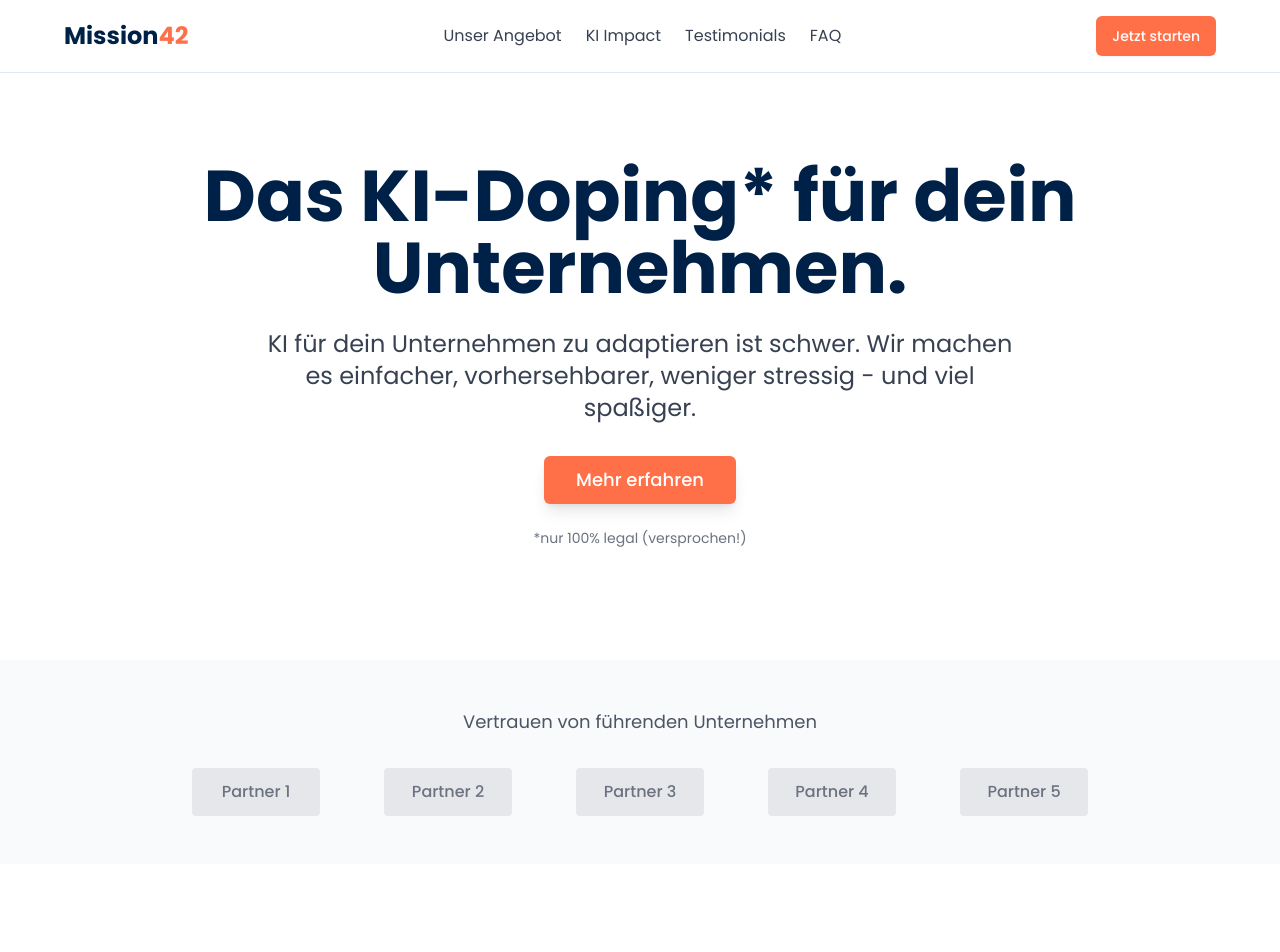
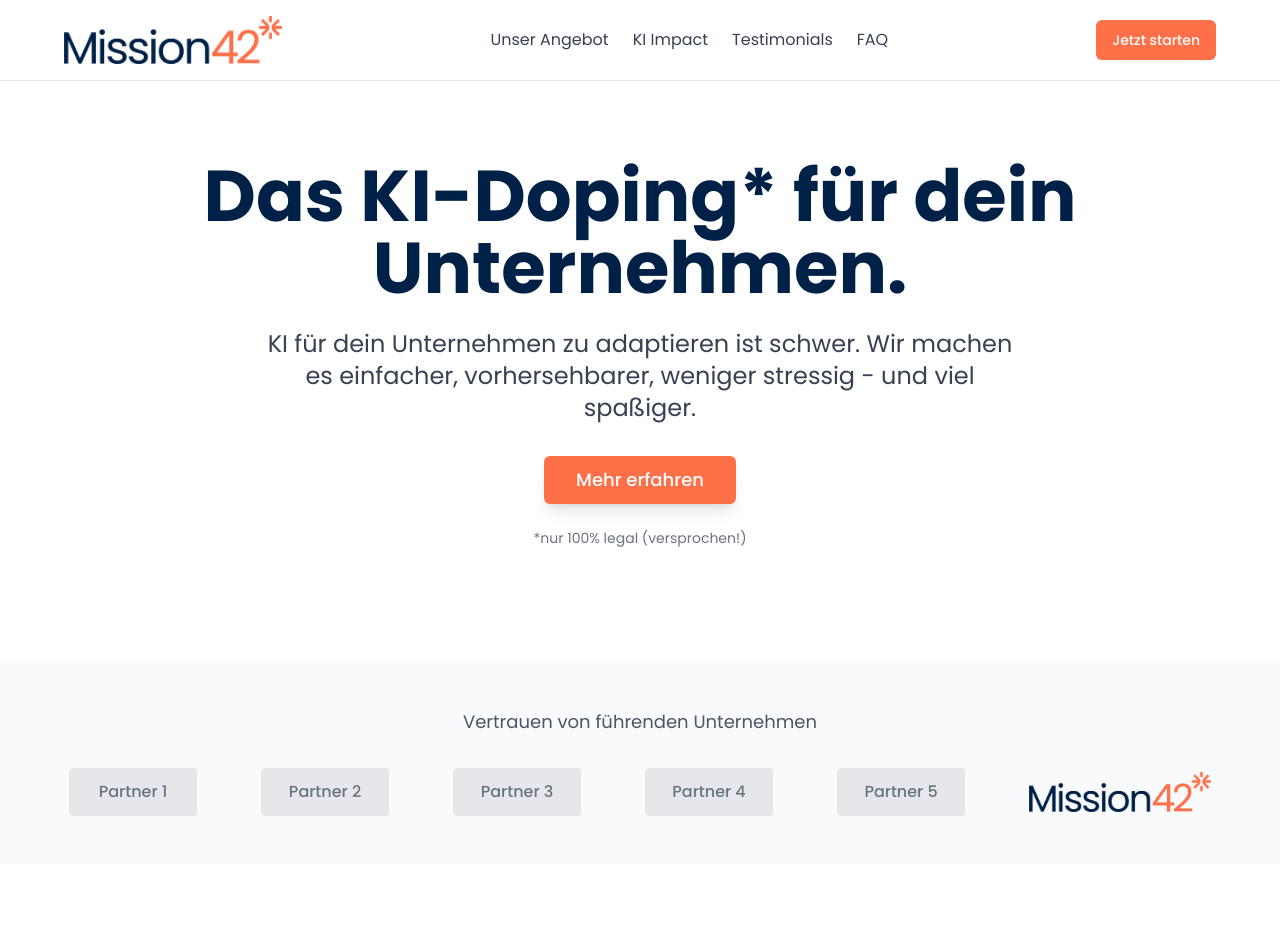
Before and after one commit to Mission42-ai/m42-website, a React (Vite) app: page / in a window 1280 px wide. Shown: the top 952 px of the page. Built offline with nearby package versions, Linux system fonts and the light colour scheme.

Commit message:
Refactor: Use provided logo

```diff
--- a/src/components/Header.tsx
+++ b/src/components/Header.tsx
@@ -7,7 +7,11 @@ const Header = () => {
     <header className="w-full py-4 px-4 md:px-6 lg:px-8 fixed top-0 z-50 bg-white/95 backdrop-blur-sm border-b">
       <div className="container mx-auto flex justify-between items-center">
         <div className="flex items-center">
-          <span className="text-2xl font-bold text-brand-blue">Mission<span className="text-brand-orange">42</span></span>
+          <img
+            src="/lovable-uploads/aa422c90-2222-446e-ad6c-19bdbb3d3531.png"
+            alt="Mission42 Logo"
+            className="h-10 md:h-12"
+          />
         </div>
 
         <nav className="hidden md:flex gap-6 items-center">
--- a/src/components/LogoSection.tsx
+++ b/src/components/LogoSection.tsx
@@ -22,6 +22,13 @@ const LogoSection = () => {
               <span className="text-gray-500 font-medium">{logo.name}</span>
             </div>
           ))}
+          <div className="h-12 w-auto flex items-center justify-center">
+            <img
+              src="/lovable-uploads/aa422c90-2222-446e-ad6c-19bdbb3d3531.png"
+              alt="Mission42 Logo"
+              className="h-10"
+            />
+          </div>
         </div>
       </div>
     </section>
--- a/src/components/SecondLogoSection.tsx
+++ b/src/components/SecondLogoSection.tsx
@@ -7,7 +7,6 @@ const SecondLogoSection = () => {
     { name: "Technologie Partner 2" },
     { name: "Technologie Partner 3" },
     { name: "Technologie Partner 4" },
-    { name: "Technologie Partner 5" },
   ];
 
   return (
@@ -22,6 +21,13 @@ const SecondLogoSection = () => {
               <span className="text-gray-500 font-medium">{logo.name}</span>
             </div>
           ))}
+          <div className="h-12 w-auto flex items-center justify-center">
+            <img
+              src="/lovable-uploads/aa422c90-2222-446e-ad6c-19bdbb3d3531.png"
+              alt="Mission42 Logo"
+              className="h-10"
+            />
+          </div>
         </div>
       </div>
     </section>
```
Also changed, not shown: src/App.css (+14 -1 lines), public/lovable-uploads/aa422c90-2222-446e-ad6c-19bdbb3d3531.png (added).
